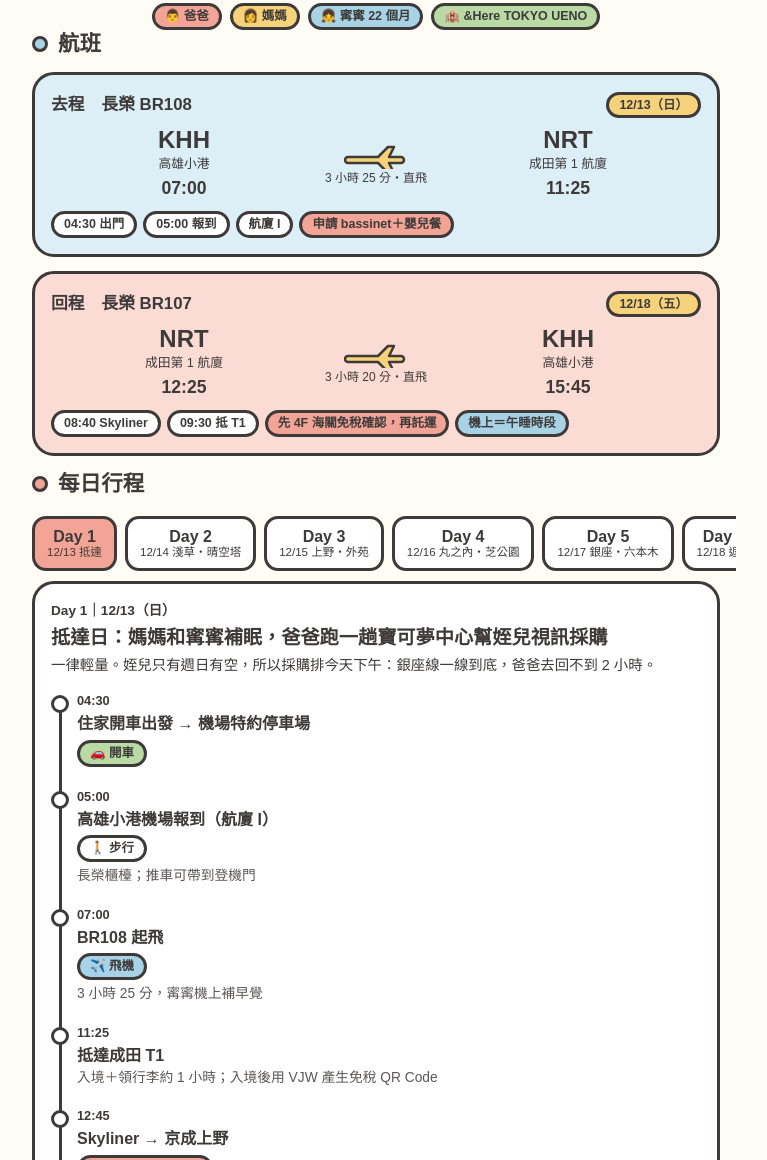
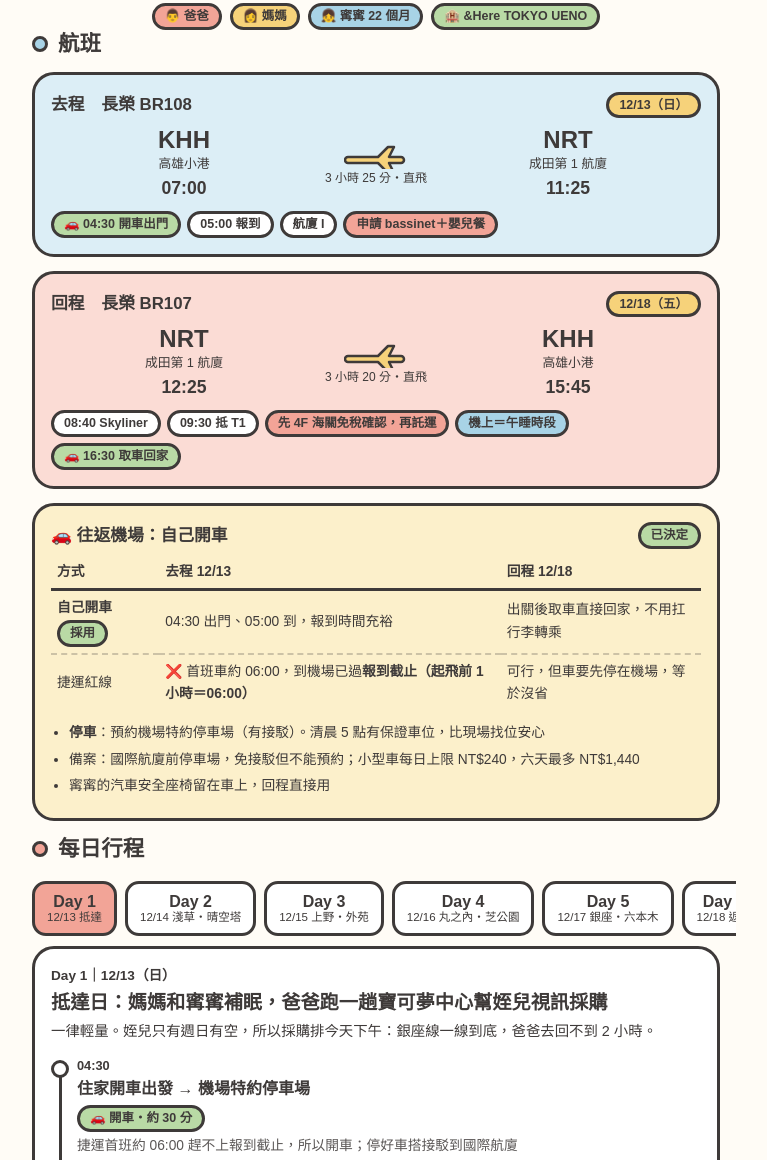
Before and after one commit to davidyeh51/tokyo-christmas-2026, a plain HTML site: page index.html in a window 1280 px wide. Shown: the part 749-1909 px from the top of the page, without its empty margins (264-1031 px from the left). Drawn offline with Linux system fonts and the light colour scheme; a web font is replaced by a local one.

Commit message:
Airport transfer: drive both ways (MRT first train misses check-in cutoff)
Co-Authored-By: Claude Opus 5.5 <noreply@anthropic.com>

```diff
--- a/index.html
+++ b/index.html
@@ -290,7 +290,7 @@ footer{text-align:center;font-size:.8rem;padding:16px 16px 32px;border-top:var(-
       </div>
       <div><div class="ap">NRT</div><div class="ci">成田第 1 航廈</div><div class="t">11:25</div></div>
     </div>
-    <div class="fl-foot"><span class="tag">04:30 出門</span><span class="tag">05:00 報到</span><span class="tag">航廈 I</span><span class="tag coral">申請 bassinet＋嬰兒餐</span></div>
+    <div class="fl-foot"><span class="tag green">🚗 04:30 開車出門</span><span class="tag">05:00 報到</span><span class="tag">航廈 I</span><span class="tag coral">申請 bassinet＋嬰兒餐</span></div>
   </div>
 
   <div class="card coral">
@@ -303,7 +303,25 @@ footer{text-align:center;font-size:.8rem;padding:16px 16px 32px;border-top:var(-
       </div>
       <div><div class="ap">KHH</div><div class="ci">高雄小港</div><div class="t">15:45</div></div>
     </div>
-    <div class="fl-foot"><span class="tag">08:40 Skyliner</span><span class="tag">09:30 抵 T1</span><span class="tag coral">先 4F 海關免稅確認，再託運</span><span class="tag water">機上＝午睡時段</span></div>
+    <div class="fl-foot"><span class="tag">08:40 Skyliner</span><span class="tag">09:30 抵 T1</span><span class="tag coral">先 4F 海關免稅確認，再託運</span><span class="tag water">機上＝午睡時段</span><span class="tag green">🚗 16:30 取車回家</span></div>
+  </div>
+
+  <div class="card yellow">
+    <div class="fl-head"><b>🚗 往返機場：自己開車</b><span class="tag green">已決定</span></div>
+    <div class="table-scroll" style="overflow-x:auto;margin-top:8px">
+      <table style="width:100%;border-collapse:collapse;font-size:.86rem;min-width:300px">
+        <thead><tr style="text-align:left"><th style="padding:4px 6px;border-bottom:3px solid var(--ink)">方式</th><th style="padding:4px 6px;border-bottom:3px solid var(--ink)">去程 12/13</th><th style="padding:4px 6px;border-bottom:3px solid var(--ink)">回程 12/18</th></tr></thead>
+        <tbody>
+          <tr><td style="padding:6px;border-bottom:2px dashed rgba(62,58,57,.25)"><b>自己開車</b> <span class="tag green">採用</span></td><td style="padding:6px;border-bottom:2px dashed rgba(62,58,57,.25)">04:30 出門、05:00 到，報到時間充裕</td><td style="padding:6px;border-bottom:2px dashed rgba(62,58,57,.25)">出關後取車直接回家，不用扛行李轉乘</td></tr>
+          <tr><td style="padding:6px">捷運紅線</td><td style="padding:6px">❌ 首班車約 06:00，到機場已過<b>報到截止（起飛前 1 小時＝06:00）</b></td><td style="padding:6px">可行，但車要先停在機場，等於沒省</td></tr>
+        </tbody>
+      </table>
+    </div>
+    <ul class="ul sm" style="margin-top:10px">
+      <li><b>停車</b>：預約機場特約停車場（有接駁）。清晨 5 點有保證車位，比現場找位安心</li>
+      <li>備案：國際航廈前停車場，免接駁但不能預約；小型車每日上限 NT$240，六天最多 NT$1,440</li>
+      <li>寗寗的汽車安全座椅留在車上，回程直接用</li>
+    </ul>
   </div>
 </section>
 
@@ -364,7 +382,7 @@ footer{text-align:center;font-size:.8rem;padding:16px 16px 32px;border-top:var(-
       <li><label><input type="checkbox" data-k="t-valextra"><span>Valextra：官網來店予約 12/17 13:30 銀座三越 1F，指定款式請店家留貨</span></label></li>
       <li><label><input type="checkbox" data-k="t-pokemon"><span>姪兒寶可夢視訊：約好 12/13 台灣 13:45（備案 18:15），請他先給清單、預算與 LINE</span></label></li>
       <li><label><input type="checkbox" data-k="t-skyliner"><span>Skyliner：買去回程電子票</span></label></li>
-      <li><label><input type="checkbox" data-k="t-parking"><span>機場特約停車場：預約 12/13 清晨進場</span></label></li>
+      <li><label><input type="checkbox" data-k="t-parking"><span>機場特約停車場：預約 12/13 05:00 進場、12/18 約 16:30 接回；問接駁車能否放推車</span></label></li>
       <li><label><input type="checkbox" data-k="t-vjw"><span>Visit Japan Web：三人入境資料預填；入境後再產生<b>免稅 QR Code</b></span></label></li>
       <li><label><input type="checkbox" data-k="t-suica"><span>Suica：媽媽 iPhone 錢包加 Suica 儲 ¥5,000；爸爸實體卡帶著、準備現金加值</span></label></li>
       <li><label><input type="checkbox" data-k="t-insurance"><span>旅平險：涵蓋嬰幼兒醫療</span></label></li>
@@ -397,6 +415,7 @@ footer{text-align:center;font-size:.8rem;padding:16px 16px 32px;border-top:var(-
       <li><label><input type="checkbox" data-k="d-charge"><span>手機、行動電源充滿；相機記憶卡清空</span></label></li>
       <li><label><input type="checkbox" data-k="d-milk"><span>寗寗機上：奶、水、點心、濕紙巾、備用衣、安撫玩具放隨身包</span></label></li>
       <li><label><input type="checkbox" data-k="d-stroller"><span>推車登機（長榮可到登機門），嬰兒背帶隨身</span></label></li>
+      <li><label><input type="checkbox" data-k="d-car"><span>車子：油加滿、停車場預約確認信、寗寗安全座椅</span></label></li>
       <li><label><input type="checkbox" data-k="d-home"><span>家裡：瓦斯、電源、垃圾、鑰匙交代</span></label></li>
     </ul>
   </div>
@@ -494,7 +513,7 @@ footer{text-align:center;font-size:.8rem;padding:16px 16px 32px;border-top:var(-
     { d:'Day 1｜12/13（日）', tab:'12/13', sub:'抵達', title:'抵達日：媽媽和寗寗補眠，爸爸跑一趟寶可夢中心幫姪兒視訊採購',
       lede:'一律輕量。姪兒只有週日有空，所以採購排今天下午：銀座線一線到底，爸爸去回不到 2 小時。',
       items:[
-        {t:'04:30',title:'住家開車出發 → 機場特約停車場',chips:['car']},
+        {t:'04:30',title:'住家開車出發 → 機場特約停車場',note:'捷運首班約 06:00 趕不上報到截止，所以開車；停好車搭接駁到國際航廈',chips:['car:約 30 分']},
         {t:'05:00',title:'高雄小港機場報到（航廈 I）',note:'長榮櫃檯；推車可帶到登機門',chips:['walk']},
         {t:'07:00',title:'BR108 起飛',note:'3 小時 25 分，寗寗機上補早覺',chips:['plane']},
         {t:'11:25',title:'抵達成田 T1',note:'入境＋領行李約 1 小時；入境後用 VJW 產生免稅 QR Code'},
@@ -563,7 +582,8 @@ footer{text-align:center;font-size:.8rem;padding:16px 16px 32px;border-top:var(-
         {t:'09:30',title:'① T1 4F 海關免稅確認機台掃護照',note:'或連 Wi-Fi Customs_WiFi_For_TaxRefund 用 VJW；綠色 Complete 才往下、紅色帶商品到海關櫃檯',must:true,mustText:'必做'},
         {t:'10:00',title:'② 長榮報到、託運 → ③ 出境、免稅店',note:'退稅品確認完才能放進託運箱'},
         {t:'12:25',title:'BR107 起飛',note:'機上就是寗寗的午睡時段',chips:['plane']},
-        {t:'15:45',title:'抵達高雄，領車返家',chips:['car']}
+        {t:'15:45',title:'抵達高雄 → 入境、領行李',note:'約 45 分鐘；出關後聯絡特約停車場接駁'},
+        {t:'16:30',title:'取車，開車回家',note:'安全座椅一直留在車上',chips:['car']}
       ]}
   ];
 
```
Also changed, not shown: guide.html (+3 -3 lines).
